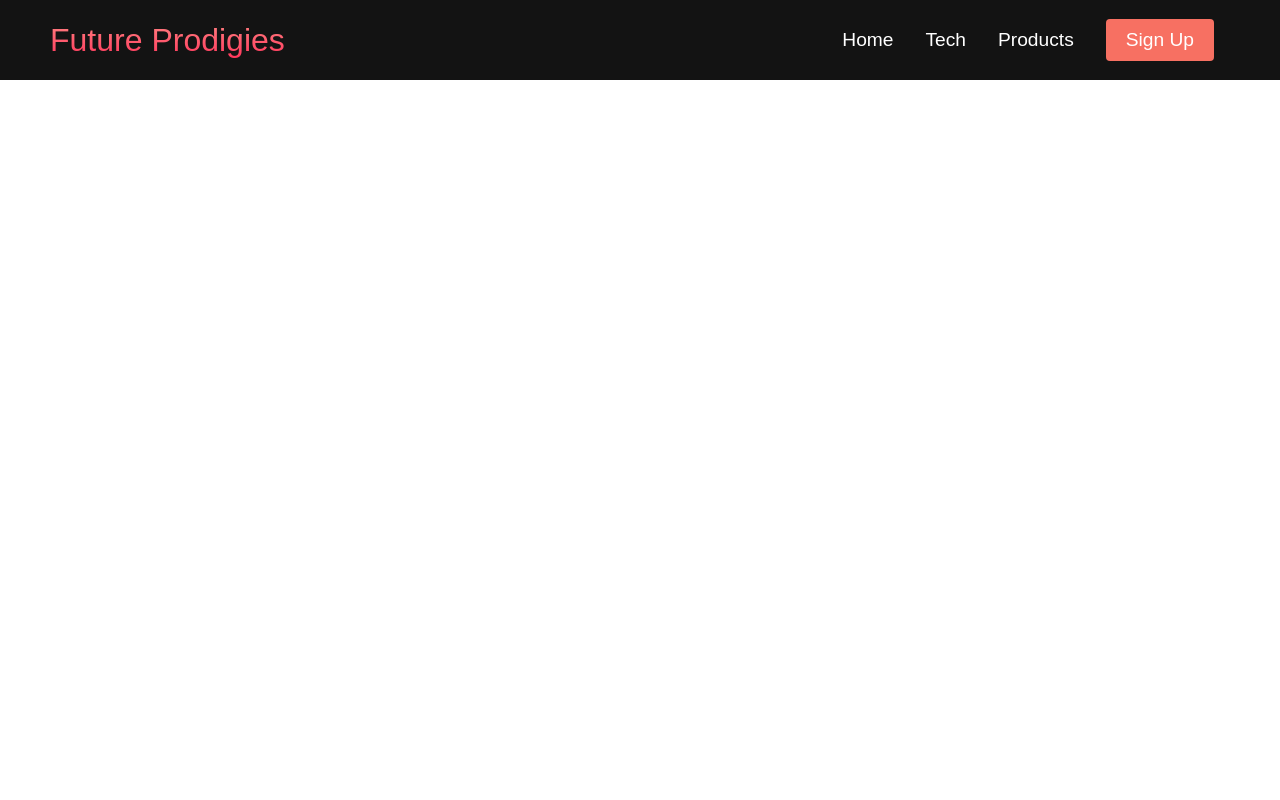
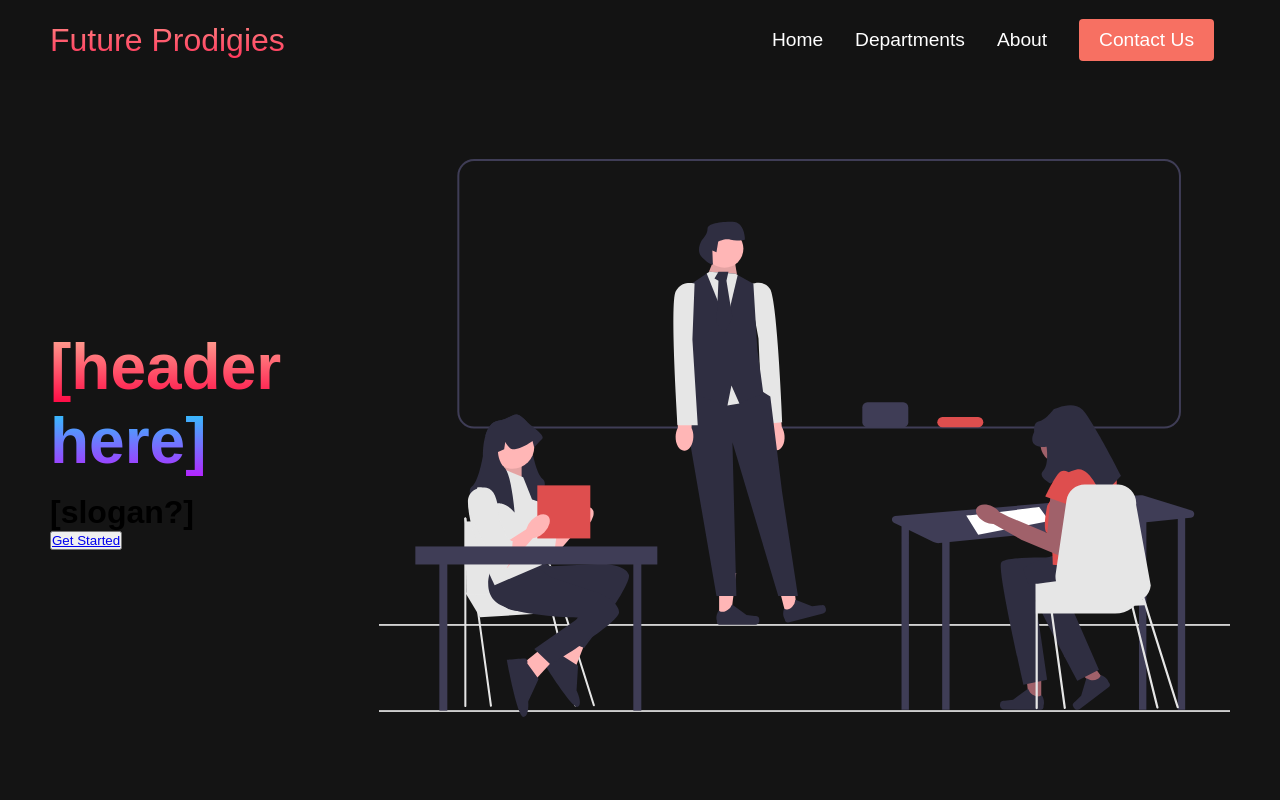
Before and after one commit to Future-Prodigies/Future-Prodigies-Website, a PHP site: page / in a window 1280 px wide. Run offline with PHP 8.4, Linux system fonts and the light colour scheme.

Commit message:
Adding images and text to front page.

```diff
--- a/index.html
+++ b/index.html
@@ -20,17 +20,29 @@
                     <a href="/" class="navbar__links"> Home </a>
                 </li>
                 <li class="navbar__item">
-                    <a href="/tech.html" class="navbar__links"> Tech </a>
+                    <a href="/tech.html" class="navbar__links"> Departments </a>
                 </li>
                 <li class="navbar__item">
-                    <a href="/" class="navbar__links"> Products </a>
+                    <a href="/" class="navbar__links"> About </a>
                 </li>
                 <li class="navbar__btn">
-                    <a href="/" class="button"> Sign Up </a>
+                    <a href="/" class="button"> Contact Us </a>
                 </li>
             </ul>
         </div>
     </nav>
+
+    <div class="main">
+        <div class="main__container">
+            <div class="main__content">
+                <h1>[header</h1>
+                <h2>here]</h2>
+                <p>[slogan?]</p>
+                <button class="main__btn"><a href="/">Get Started</a></button>
+            </div>
+            <div class="main__img--container"><img src="images/pic1.svg" alt="pic" id="main__img"></div>
+        </div>
+    </div>
     <script src="app.js"></script>
 </body>
 </html>
--- a/styles.css
+++ b/styles.css
@@ -197,3 +197,49 @@
       transform: translateY(-8px) rotate(-45deg);
     }
   }
+
+.main {
+  background-color: #141414;
+}
+
+.main__container {
+  display: grid;
+  grid-template-columns: 1fr 1fr;
+  align-items: center;
+  justify-self: center;
+  margin: 0 auto;
+  height: 90vh;
+  background-color: #141414;
+  z-index: 1;
+  width: 100%;
+  max-width: 1300px;
+  padding: 0 50px;
+}
+
+.main__content h1 {
+  font-size: 4rem;
+  background-color: #ff8177;
+  background-image: linear-gradient(to top, #ff0844 0%, #ffb199 100%);
+  background-size: 100%;
+  -webkit-background-clip: text;
+  -moz-background-clip: text;
+  -webkit-text-fill-color: transparent;
+  -mos-text-fill-color: transparent;
+}
+
+.main__content h2 {
+  font-size: 4rem;
+  background-color: #ff8177;
+  background-image: linear-gradient(to top, #b721ff 0%, #21d4fd 100%);
+  background-size: 100%;
+  -webkit-background-clip: text;
+  -moz-background-clip: text;
+  -webkit-text-fill-color: transparent;
+  -mos-text-fill-color: transparent;
+}
+
+.main__content p {
+  margin-top: 1rem;
+  font-size: 2rem;
+  font-weight: 700;
+}
```
Also changed, not shown: images/pic1.svg (added).
